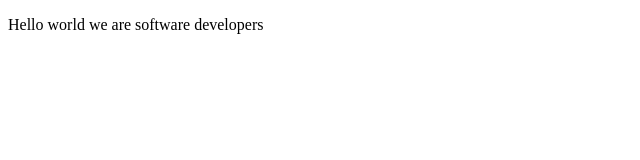
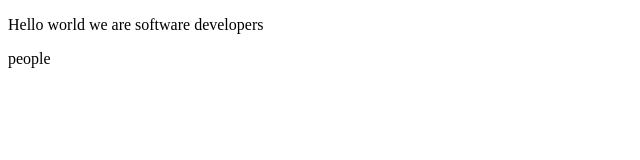
Before and after one commit to Gleennkar/Microverse-Challenge, a plain HTML site: page index.html in a window 1280 px wide. Shown: the full height of the page, 0-640 px from the left. Drawn offline with Linux system fonts and the light colour scheme.

Commit message:
commit on main

```diff
--- a/index.html
+++ b/index.html
@@ -9,6 +9,7 @@
   <body>
 
     <P>Hello world we are software developers</P>
+    <p>people </p>
     <script src="https://cdn.freecodecamp.org/testable-projects-fcc/v1/bundle.js"></script>
 
     <!--
```
